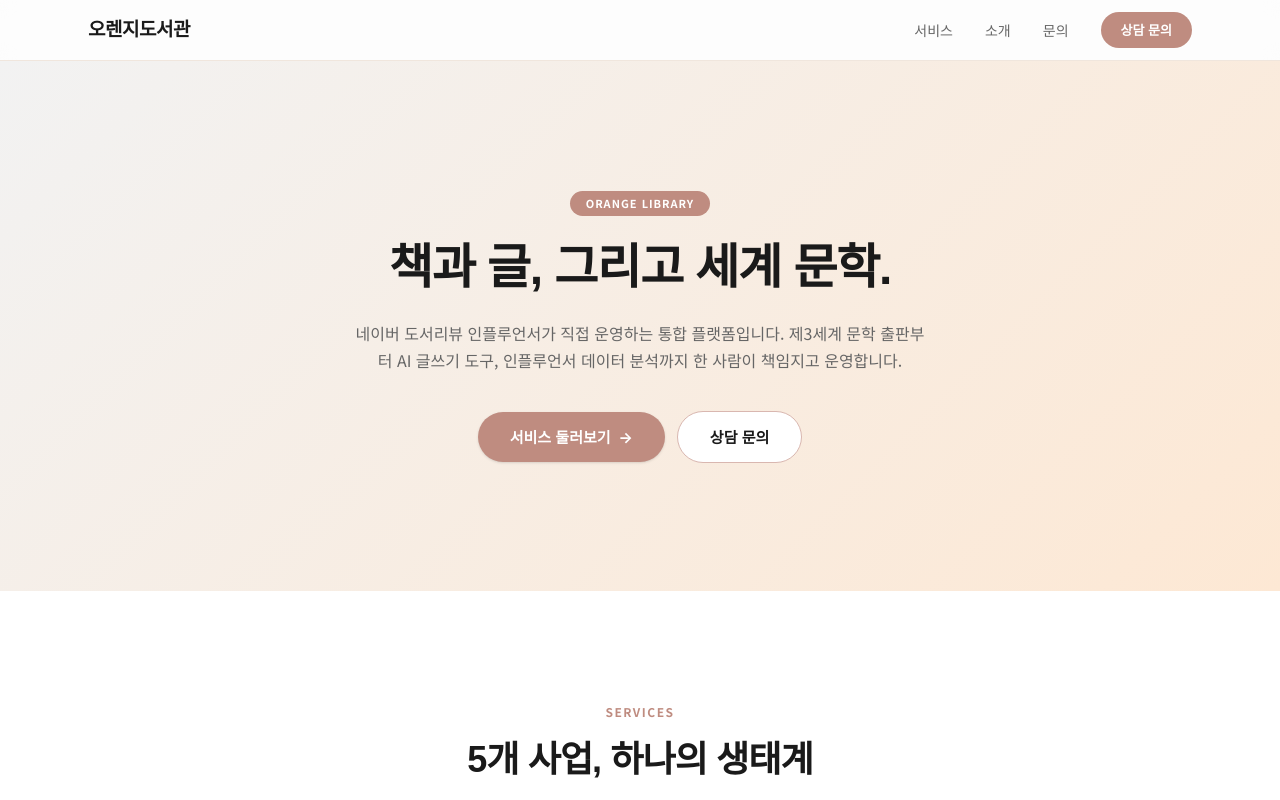
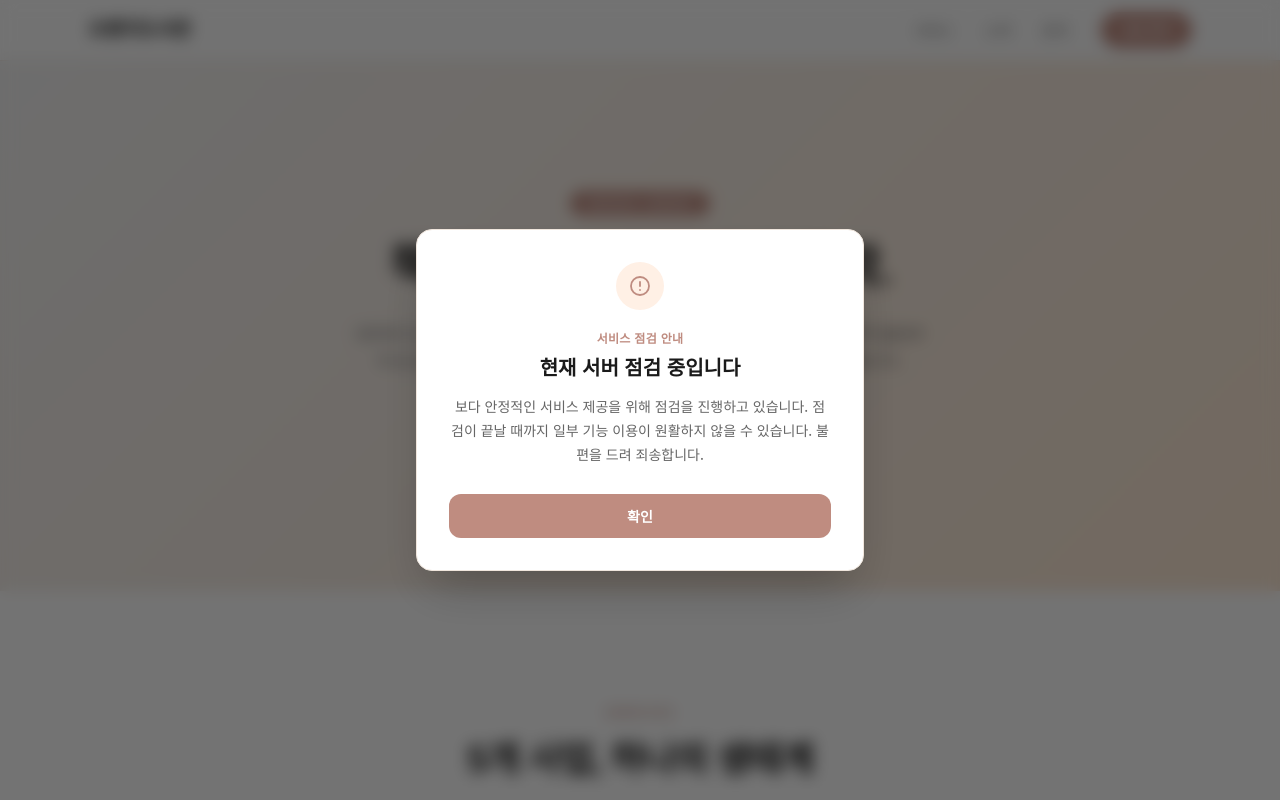
Before and after one commit to orange0717/orangelibrary, a Next.js app: page / in a window 1280 px wide. Shown: the top 800 px of the page. Built offline with nearby package versions, Linux system fonts and the light colour scheme.

Commit message:
Show maintenance notice across the site

```diff
--- a/app/layout.tsx
+++ b/app/layout.tsx
@@ -2,6 +2,7 @@ import type { Metadata, Viewport } from "next";
 import { Noto_Sans_KR, Noto_Serif_KR } from "next/font/google";
 import Header from "@/components/Header";
 import Footer from "@/components/Footer";
+import MaintenanceModal from "@/components/MaintenanceModal";
 import "./globals.css";
 
 const notoSansKr = Noto_Sans_KR({
@@ -160,6 +161,7 @@ export default function RootLayout({
           dangerouslySetInnerHTML={{ __html: JSON.stringify(websiteJsonLd) }}
         />
         <Header />
+        <MaintenanceModal />
         <main className="flex-1">{children}</main>
         <Footer />
       </body>
```
